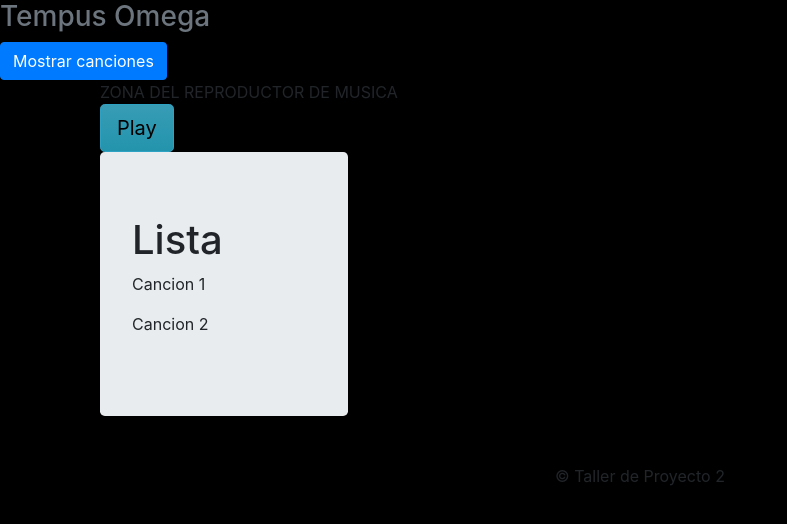
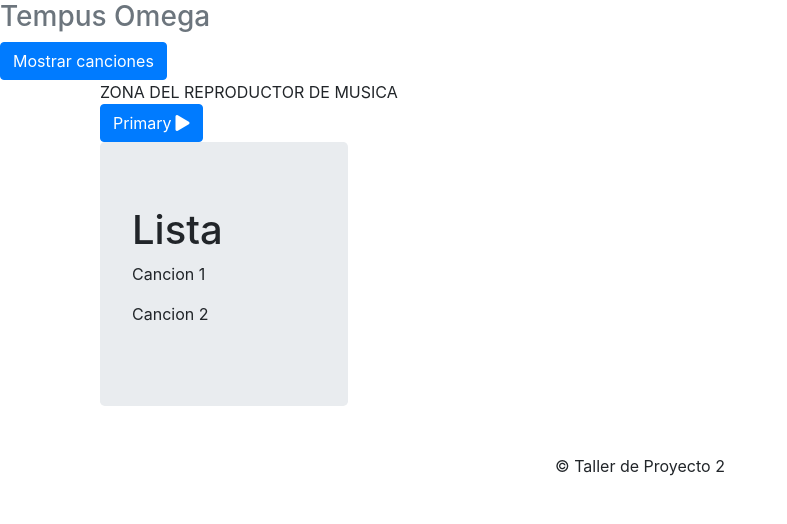
Before and after one commit to Nebulosa-R/tempus_omega, a Flask app: page / in a window 1280 px wide. Shown: the top 524 px of the page, without its empty margins (0-787 px from the left). Run offline with Flask 2, Linux system fonts and the light colour scheme; data comes from the database, SQL or seed files in the repository; some libraries are stand-ins or nearby versions.

Commit message:
style button

```diff
--- a/www/templates/index.html
+++ b/www/templates/index.html
@@ -15,9 +15,18 @@
     <link rel="stylesheet" href="/static/css/default.css">
 
     <!-- añadido por yani-->
-    <meta name="viewport" content="width=device-width, initial-scale=1">
-    <script src="https://ajax.googleapis.com/ajax/libs/jquery/3.4.1/jquery.min.js"></script>
-    <script src="https://maxcdn.bootstrapcdn.com/bootstrap/3.4.0/js/bootstrap.min.js"></script>
+     <meta charset="utf-8">
+    <meta name="viewport" content="width=device-width, initial-scale=1, shrink-to-fit=no">
+    <meta http-equiv="x-ua-compatible" content="ie=edge">
+    <title>Material Design Bootstrap</title>
+    <!-- Font Awesome -->
+    <link rel="stylesheet" href="https://use.fontawesome.com/releases/v5.8.2/css/all.css">
+    <!-- Bootstrap core CSS -->
+    <link href="css/bootstrap.min.css" rel="stylesheet">
+    <!-- Material Design Bootstrap -->
+    <link href="css/mdb.min.css" rel="stylesheet">
+    <!-- Your custom styles (optional) -->
+    <link href="css/style.css" rel="stylesheet">
 </head>
 
 <body>
@@ -28,7 +37,7 @@
     <div class="container">
         <div class="col-md-4">ZONA DEL REPRODUCTOR DE MUSICA
             <div class="btn-group">
-                <button type="button" class="btn btn-info btn-lg">Play<span class="glyphicon glyphicon-triangle-right"></span></button>
+                <button class="btn btn-rounded btn-primary">Primary<i class="fas  fa-play pl-1"></i></button>
             </div>
         </div>
         <div class="col-md-3">
```
